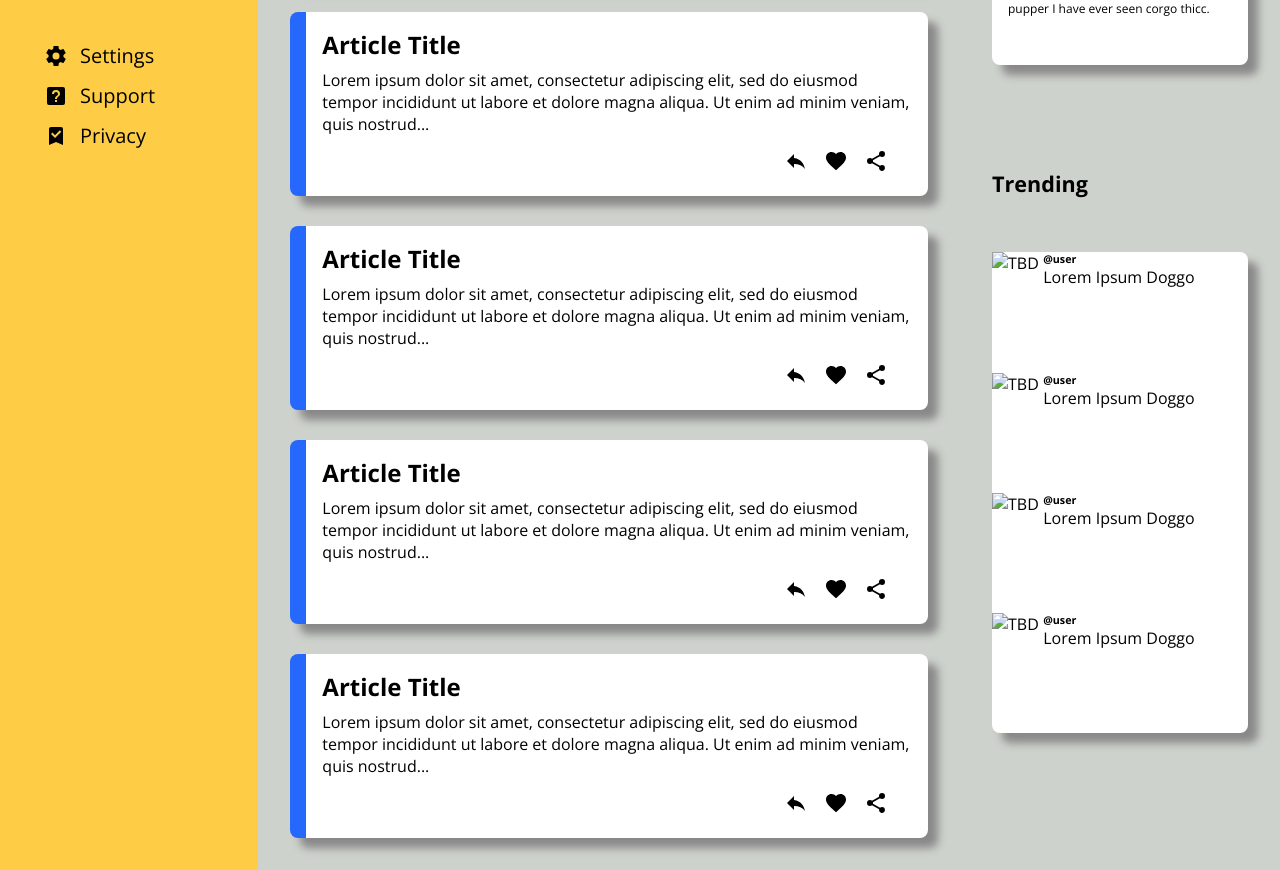
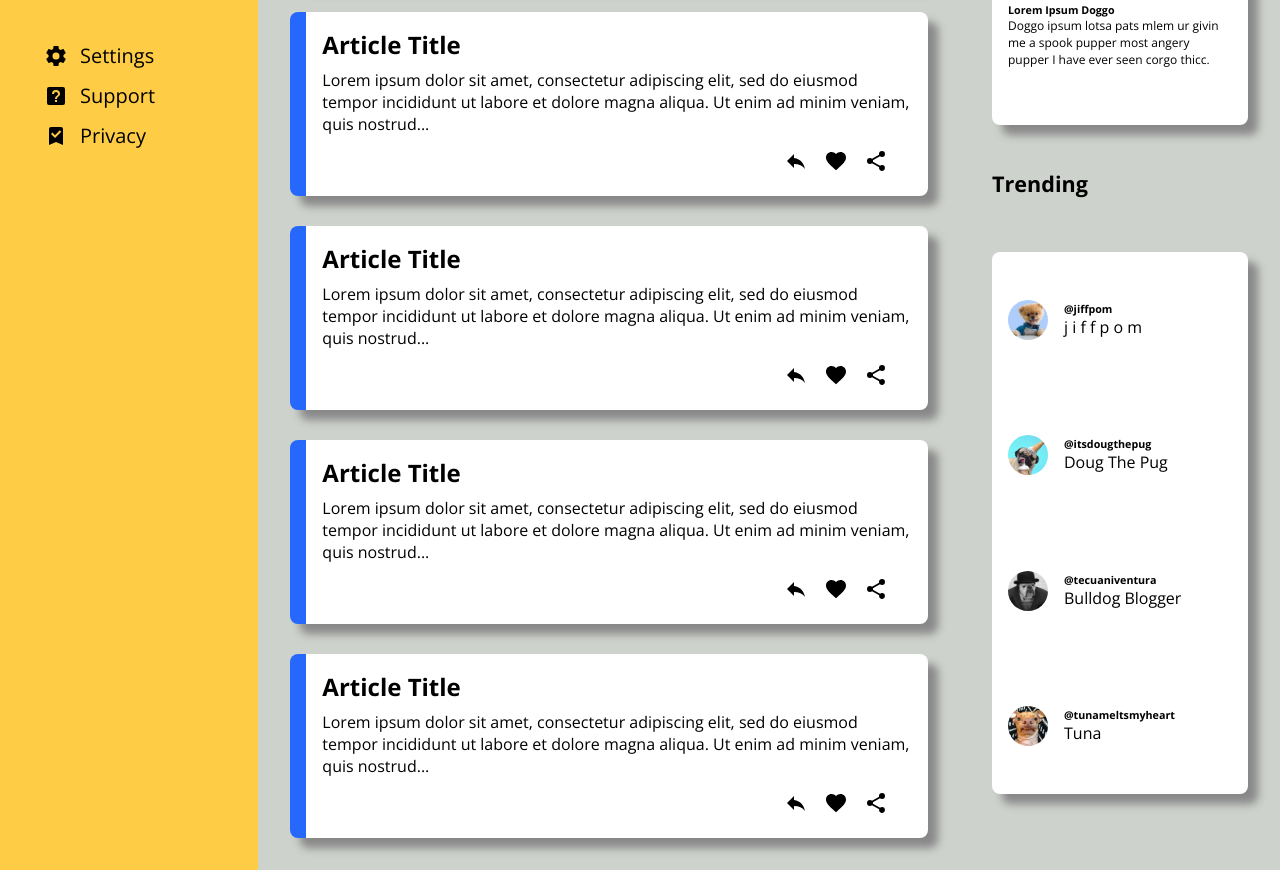
Before and after one commit to braddefauw/admin-dashboard-top, a plain HTML site: page index.html in a window 1280 px wide. Shown: the part 658-1528 px from the top of the page. Drawn offline with nearby package versions, Linux system fonts and the light colour scheme.

Commit message:
trending card content added + styling complete

```diff
--- a/index.html
+++ b/index.html
@@ -182,31 +182,31 @@
                 <h4>Trending</h4>
                 <div class="trending-card-container">
                     <div class="trending-card">
-                        <img src="" alt="TBD" />
+                        <img src="img/jiffpom.jpeg" alt="jiffpom" />
                         <div class="profile-info">
-                            <h6>@user</h6>
-                            <p>Lorem Ipsum Doggo</p>
+                            <h6>@jiffpom</h6>
+                            <p>j i f f p o m</p>
                         </div>
                     </div>
                     <div class="trending-card">
-                        <img src="" alt="TBD" />
+                        <img src="img/itsdougthepug.jpeg" alt="itsdougthepug" />
                         <div class="profile-info">
-                            <h6>@user</h6>
-                            <p>Lorem Ipsum Doggo</p>
+                            <h6>@itsdougthepug</h6>
+                            <p>Doug The Pug</p>
                         </div>
                     </div>
                     <div class="trending-card">
-                        <img src="" alt="TBD" />
+                        <img src="img/tecuaniventura.jpeg" alt="tecuaniventura" />
                         <div class="profile-info">
-                            <h6>@user</h6>
-                            <p>Lorem Ipsum Doggo</p>
+                            <h6>@tecuaniventura</h6>
+                            <p>Bulldog Blogger</p>
                         </div>
                     </div>
                     <div class="trending-card">
-                        <img src="" alt="TBD" />
+                        <img src="img/tunameltsmyheart.jpeg" alt="tunameltsmyheart" />
                         <div class="profile-info">
-                            <h6>@user</h6>
-                            <p>Lorem Ipsum Doggo</p>
+                            <h6>@tunameltsmyheart</h6>
+                            <p>Tuna</p>
                         </div>
                     </div>
                 </div>
--- a/styles.css
+++ b/styles.css
@@ -247,7 +247,7 @@ li[id^='icon']{
 
 .announce-card-container, .trending-card-container {
     display: grid;
-    height: 80%;
+    height: 90%;
     width: 16rem;
     background: white;
     margin-top: 1rem;
@@ -283,5 +283,13 @@ li[id^='icon']{
 
 .trending-card {
     display: grid;
+    align-items: center;
     grid-template-columns: 1fr 4fr;
 }
+
+.trending-card img {
+    height: 2.5rem;
+    width: 2.5rem;
+    border-radius: 50%;
+    padding: 0rem 1rem 0rem 1rem;
+}
```
Also changed, not shown: img/itsdougthepug.jpeg (added), img/jiffpom.jpeg (added), img/tecuaniventura.jpeg (added), img/tunameltsmyheart.jpeg (added).
